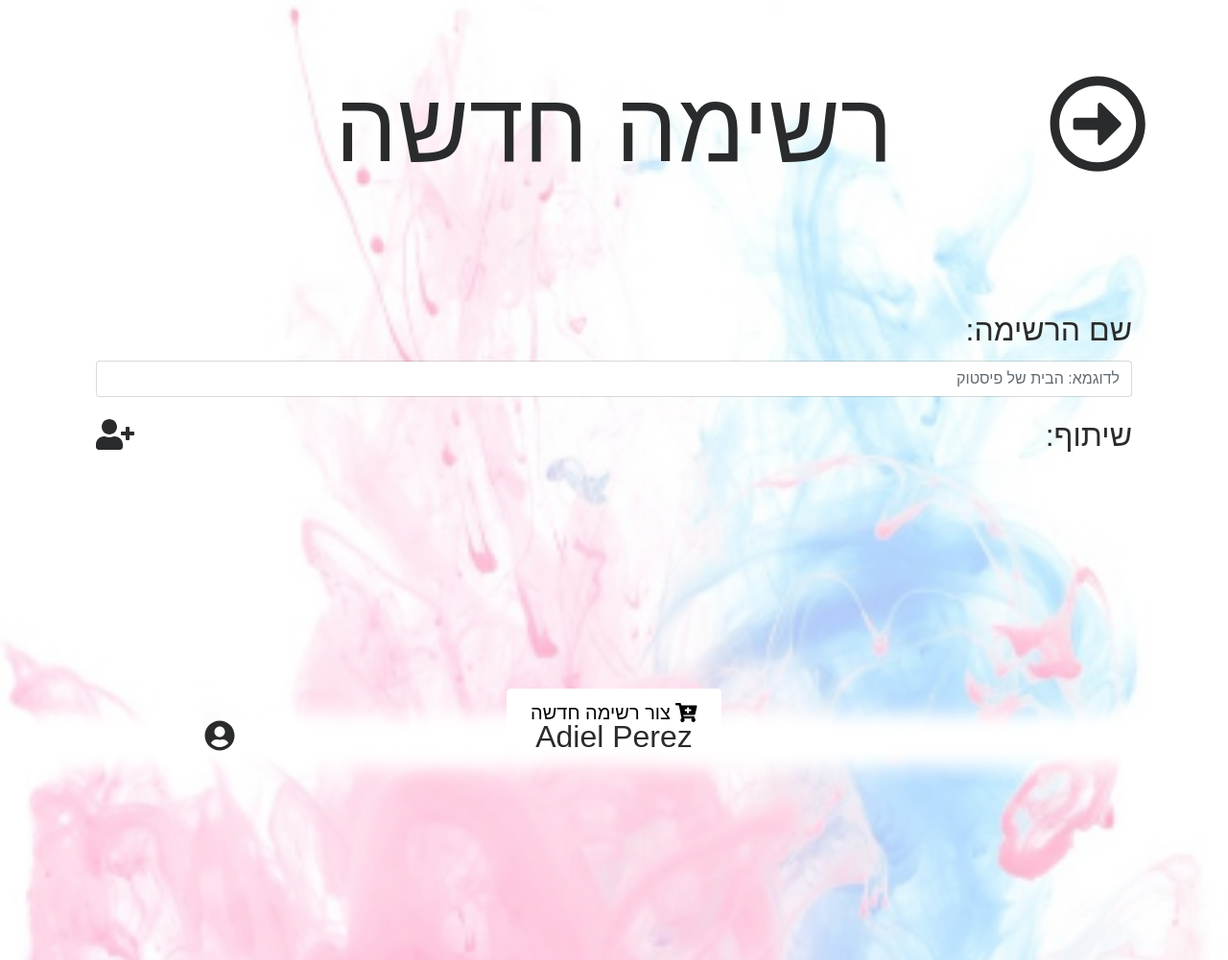
After one commit to flomermer/Gulo, a PHP site: page /addMainList.html in a window 1280 px wide. The commit adds this page. Shown: the whole page at 96% size. Run offline with PHP 8.4, Linux system fonts and the light colour scheme; some libraries are stand-ins or nearby versions; some web fonts are replaced.

Commit message:
30-12-17

```diff
--- /dev/null
+++ b/addMainList.html
@@ -0,0 +1,76 @@
+<!DOCTYPE html>
+<html>
+<head>
+    <meta charset="utf-8">
+    <meta name="viewport" content="width=device-width, initial-scale=1, shrink-to-fit=no">
+    <title>Gulo</title>
+
+    <!-- Jquery CDN-->
+    <script src="https://code.jquery.com/jquery-3.2.1.min.js" integrity="sha256-hwg4gsxgFZhOsEEamdOYGBf13FyQuiTwlAQgxVSNgt4=" crossorigin="anonymous"></script>
+
+    <!-- Bootstrap CSS -->
+    <link rel="stylesheet" href="https://maxcdn.bootstrapcdn.com/bootstrap/4.0.0-beta.3/css/bootstrap.min.css" integrity="sha384-Zug+QiDoJOrZ5t4lssLdxGhVrurbmBWopoEl+M6BdEfwnCJZtKxi1KgxUyJq13dy" crossorigin="anonymous">
+    <script defer src="https://use.fontawesome.com/releases/v5.0.2/js/all.js"></script>
+
+    <link rel="stylesheet" href="includes/style.css" />
+    <script src="includes/script.js"></script>
+</head>
+<body id="pageAddMainList">
+    <div class="container">
+        <header>
+            <div class="row">
+                <div class="col-2">
+                    <a href="mainLists.html"><i class="far fa-arrow-alt-circle-right"></i></a>
+                </div>
+                <div class="col-8 text-center">רשימה חדשה</div>
+            </div>
+        </header>
+        <main>
+            <div class="container">
+                <form action="#" id="formAddMainList">
+                    <div class="form-group text-right">
+                        <label for="txtAddMainListName">שם הרשימה:</label>
+                        <input type="text" class="form-control" id="txtAddMainListName" placeholder="לדוגמא: הבית של פיסטוק" required/>
+                    </div>
+                    <div class="form-group row text-right rowShareMemeber">
+                        <label class="col-8" for="txtMainListShare[]">שיתוף:</label>
+                        <div class="col-4 text-left">
+                            <span class="input-group-l" id="btnNewListSharePlus">
+                                <i class="fas fa-user-plus"></i>
+                            </span>
+                        </div>
+                    </div>
+                    <!--
+                    <div class="form-group row text-right rowNewMember">
+                        <div class="col-10">
+                            <input type="text" class="form-control" name="txtAddMainListMember" placeholder="מספר מזהה">
+                        </div>
+                        <div class="col-2">
+                            <span class="btnNewListShareMinus"><i class="fas fa-minus"></i></span>
+                        </div>
+                    </div>
+                    -->
+                    <div class="form-group row">
+                        <div class="col-12 text-center">
+                            <button type="submit" class="btn btn-lg">
+                                <i class="fas fa-cart-plus"></i> צור רשימה  חדשה
+                            </button>
+                        </div>
+                    </div>
+                </form>
+            </div>
+        </main>
+
+        <footer class="footer fixed-bottom">
+            <div class="container">
+                <div class="row">
+                    <div class="col-2"></div>
+                    <div class="col-8 text-center">Adiel Perez</div>
+                    <div class="col-2"><i class="fas fa-user-circle"></i></div>
+                </div>
+            </div>
+        </footer>
+        <footer class="footer fixed-bottom overlay"></footer>
+    </div>
+</body>
+</html>
--- /dev/null
+++ b/includes/script.js
@@ -0,0 +1,59 @@
+/*mainLists*/
+    function createMainListItem(mainListObj) {
+        var $mainListItem = $("<div class='row main-list'></div>");
+        $mainListItem.append("<div class='col-6 text-right'>" + mainListObj.listName + "</div>");
+        $mainListItem.append("<div class='col-4'>" + mainListObj.quantity + " מוצרים</div>");
+        $mainListItem.append("<div class='col-2 text-left'><span class='fas fa-angle-left'></span></div>");
+        $("main .container").append($mainListItem);
+        console.log(mainListObj);
+    }
+
+    function loadMainListsFromDB() {
+        var listItems = [];
+        var list_id = 1;
+
+        listItems.push({
+            listID: list_id++,
+            listName: 'עדיאל בית',
+            quantity: 3
+        });
+        listItems.push({
+            listID: list_id++,
+            listName: 'עדיאל משרד',
+            quantity: 10
+        });
+        listItems.push({
+            listID: list_id++,
+            listName: 'תומר גינה',
+            quantity: 2
+        });
+
+        $.each(listItems, function (index, item) {
+            createMainListItem(item);
+        });
+    }
+
+/*addMainList*/
+    function newList_addShareMember() {
+        var $newMemberRow = $("<div class='form-group row text-right rowNewMember'></div>");
+        $newMemberRow.append('<div class="col-10"><input type="text" class="form-control" name="txtAddMainListMember" placeholder="מספר מזהה"></div>');
+        $newMemberRow.append('<div class="col-2"><span class="btnNewListShareMinus"><i class="fas fa-minus"></i></span></div>');
+
+        $(".rowShareMemeber").after($newMemberRow);
+    }
+    function newList_removeShareMember() {
+        var $rowMember = $(this).closest(".rowNewMember");
+        $rowMember.remove();
+    }
+
+$("document").ready(function () {
+    var $page = $("body").attr("id");
+
+    if ($page == "pageMainLists") {
+        loadMainListsFromDB();
+    }
+    else if ($page == "pageAddMainList") {
+        $("#btnNewListSharePlus").click(newList_addShareMember);
+        $("#formAddMainList").on("click", ".btnNewListShareMinus", newList_removeShareMember);
+    }
+})
--- a/includes/style.css
+++ b/includes/style.css
@@ -7,16 +7,38 @@
 header, nav, main, section, article, footer, aside {
     display: block;
 }
+header{
+    margin-top:5%;
+    font-size: 8vw;
+}
 
 body {
-    background: url('../images/backgrounds/mobileBG.jpg') no-repeat center center fixed;
+    background: url('../images/backgrounds/mobileOpacityBG.jpg') no-repeat center center fixed;
     background-size: cover;
-    -webkit-background-size: cover;
-    -moz-background-size: cover;
-    -o-background-size: cover;
     direction: rtl;
     font-family: 'Alef', sans-serif;
+    font-size: 2em;
 }
+
+footer{
+    position:fixed;
+    bottom:0px;
+    height:7%;
+}
+footer.overlay{
+    background-color:white;
+    filter: blur(10px);
+    z-index:-1;
+}
+a {
+    color: inherit;
+}
+form button[type='submit'] {
+    background: white;
+    margin-top:10%;
+}
+
+/*pageLogin*/
 
     #pageLogin header #logo {
         display: block;
@@ -31,8 +53,8 @@ body {
         margin-right: 15%;
     }
     #pageLogin main section{
+        font-size: 7vw;
         margin-bottom: 15%;
-    font-size:30px;
         padding-right:20%;
         background-position: right;
         background-repeat: no-repeat;
@@ -41,3 +63,32 @@ body {
     #pageLogin main section:nth-child(1){background-image: url('../images/icons/login/facebook.png');}
     #pageLogin main section:nth-child(2){background-image: url('../images/icons/login/google.png');}
     #pageLogin main section:nth-child(3){background-image: url('../images/icons/login/mail.png');}
+
+/*pageMainLists*/
+    #pageMainLists .main-list:first-child{
+        margin-top: 10%;
+    }
+    #pageMainLists .main-list {
+        font-size:6.5vw;
+        margin-bottom: 5%;
+        line-height: 15vw;
+        background-color:white;
+        cursor: pointer;
+    }
+    #pageMainLists .main-list div:nth-child(2){
+        font-size: 5vw;
+    }
+
+/*addMainList page*/
+    #pageAddMainList main{
+        margin-top:10%;
+    }
+    #formAddMainList button[type='submit'] {
+        margin-top: 20%;
+        margin-bottom:20%;
+    }
+
+
+@media (min-width:641px){ /*for tablet*/
+
+}
```
Also changed, not shown: index.html (+4 -4 lines), mainLists.html (added, +48 -0 lines), images/backgrounds/mobileOpacityBG.jpg (added), images/backgrounds/mobileOpacityBG.png (added), images/icons/hamburgerMenu.png (added), images/icons/plus.png (added). Lines whose indentation alone changed are shown as unchanged.
